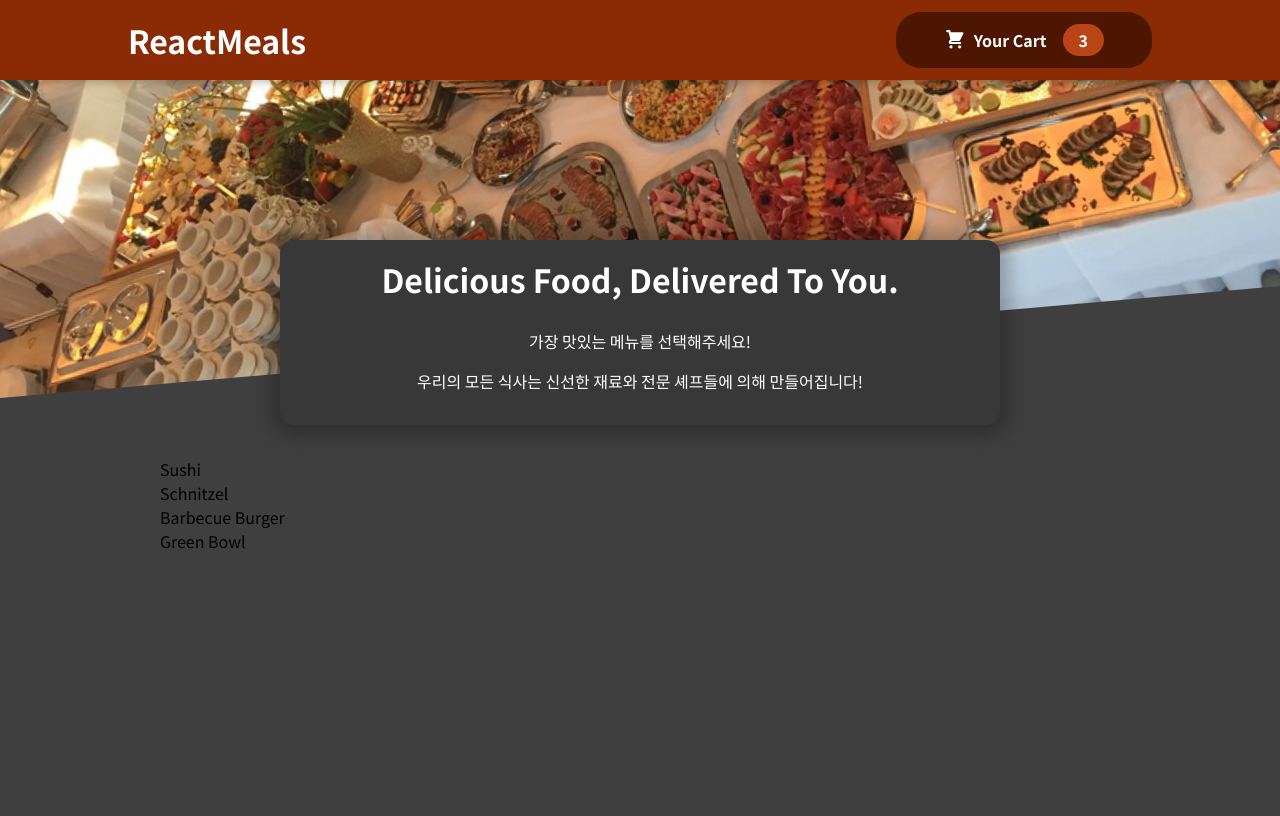
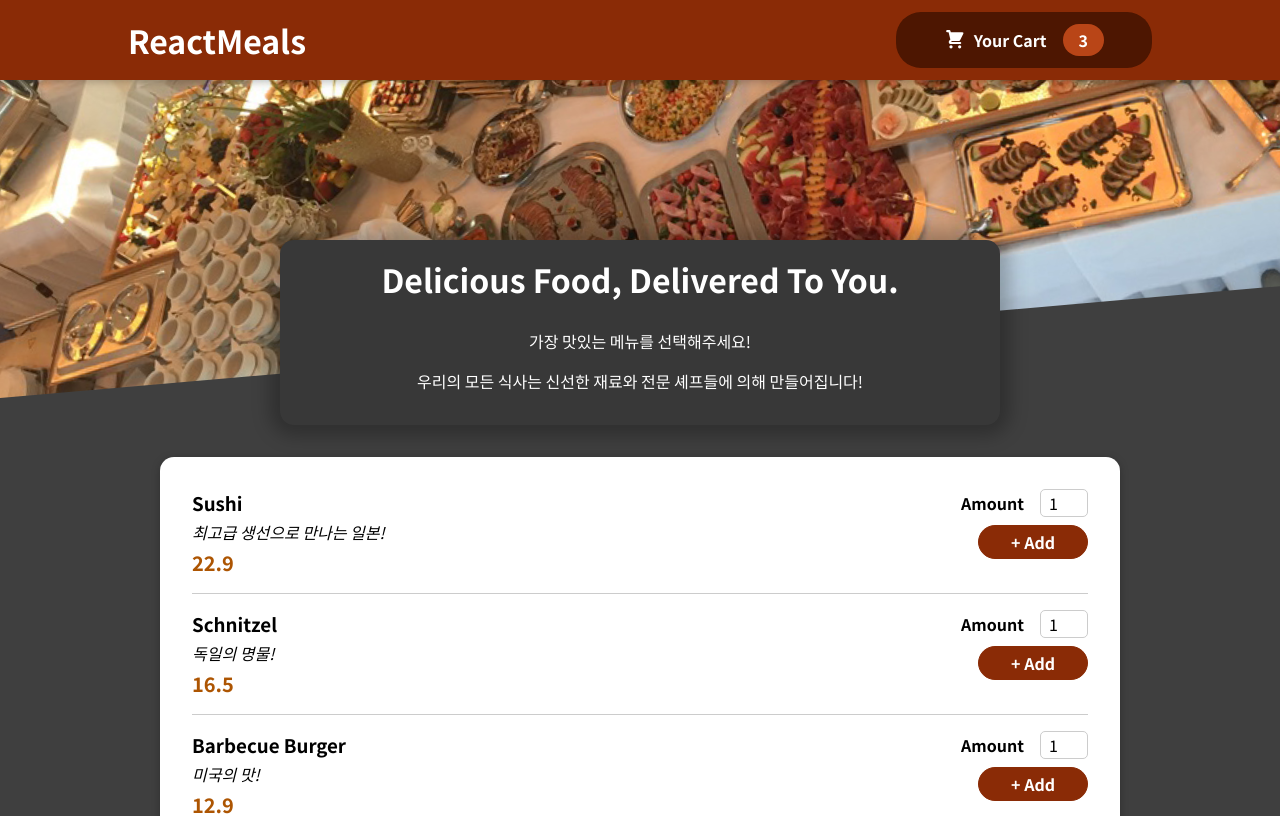
Before and after one commit to sgl7955/TheFoodOrderApp, a React (Create React App) app: page / in a window 1280 px wide. Shown: the top 816 px of the page. Built offline with nearby package versions, Linux system fonts and the light colour scheme.

Commit message:
Meal 컴포넌트 양식 추가

```diff
--- a/src/components/Meals/AvailableMeals.js
+++ b/src/components/Meals/AvailableMeals.js
@@ -1,38 +1,50 @@
+import Card from "../UI/Card";
+import MealItem from "./MealItem/MealItem";
 import classes from "./AvailableMeals.module.css";
 
 const DUMMY_MEALS = [
   {
     id: "m1",
     name: "Sushi",
-    description: "Finest fish and veggies",
-    price: 22.99,
+    description: "최고급 생선으로 만나는 일본!",
+    price: 22.9,
   },
   {
     id: "m2",
     name: "Schnitzel",
-    description: "A german specialty!",
+    description: "독일의 명물!",
     price: 16.5,
   },
   {
     id: "m3",
     name: "Barbecue Burger",
-    description: "American, raw, meaty",
-    price: 12.99,
+    description: "미국의 맛!",
+    price: 12.9,
   },
   {
     id: "m4",
     name: "Green Bowl",
-    description: "Healthy...and green...",
-    price: 18.99,
+    description: "건강 그리고 초록",
+    price: 18.9,
   },
 ];
 
 const AvailableMeals = () => {
-  const mealsList = DUMMY_MEALS.map((meal) => <li>{meal.name}</li>);
+  const mealsList = DUMMY_MEALS.map((meal) => (
+    <MealItem
+      id={meal.id}
+      key={meal.id}
+      name={meal.name}
+      description={meal.description}
+      price={meal.price}
+    />
+  ));
 
   return (
     <section className={classes.meals}>
-      <ul>{mealsList}</ul>
+      <Card>
+        <ul>{mealsList}</ul>
+      </Card>
     </section>
   );
 };
--- /dev/null
+++ b/src/components/Meals/MealItem/MealItem.js
@@ -0,0 +1,21 @@
+import MealItemForm from './MealItemForm';
+import classes from './MealItem.module.css';
+
+const MealItem = (props) => {
+  const price = `${props.price.toFixed(1)}`;
+
+  return (
+    <li className={classes.meal}>
+      <div>
+        <h3>{props.name}</h3>
+        <div className={classes.description}>{props.description}</div>
+        <div className={classes.price}>{price}</div>
+      </div>
+      <div>
+        <MealItemForm id={props.id}/>
+      </div>
+    </li>
+  );
+};
+
+export default MealItem;
--- /dev/null
+++ b/src/components/Meals/MealItem/MealItem.module.css
@@ -0,0 +1,22 @@
+.meal {
+    display: flex;
+    justify-content: space-between;
+    margin: 1rem;
+    padding-bottom: 1rem;
+    border-bottom: 1px solid #ccc;
+}
+
+.meal h3 {
+    margin: 0 0 0.25rem 0;
+}
+
+.description {
+    font-style: italic;
+}
+
+.price {
+    margin-top: 0.25rem;
+    font-weight: bold;
+    color: #ad5502;
+    font-size: 1.25rem;
+}
--- /dev/null
+++ b/src/components/Meals/MealItem/MealItemForm.js
@@ -0,0 +1,18 @@
+import Input from '../../UI/Input';
+import classes from './MealItemForm.module.css';
+
+const MealItemForm = (props) => {
+  return <form className={classes.form}>
+    <Input label='Amount' input={{
+        id: 'amount_' + props.id,
+        type: 'number',
+        min: '1',
+        max: '5',
+        step: '1',
+        defaultValue: '1'
+    }}/>
+    <button>+ Add</button>
+  </form>
+};
+
+export default MealItemForm;
--- /dev/null
+++ b/src/components/Meals/MealItem/MealItemForm.module.css
@@ -0,0 +1,20 @@
+.form {
+    text-align: right;
+}
+
+.form button {
+    font: inherit;
+    cursor: pointer;
+    background-color: #8a2b06;
+    border: 1px solid #8a2b06;
+    color: white;
+    padding: 0.25rem 2rem;
+    border-radius: 20px;
+    font-weight: bold;
+}
+
+.form button:hover,
+.form button:active {
+    background-color: #641e03;
+    border-color: #641e03;
+}
--- /dev/null
+++ b/src/components/UI/Card.js
@@ -0,0 +1,7 @@
+import classes from './Card.module.css';
+
+const Card = (props) => {
+  return <div className={classes.card}>{props.children}</div>
+};
+
+export default Card;
--- /dev/null
+++ b/src/components/UI/Card.module.css
@@ -0,0 +1,6 @@
+.card {
+    padding: 1rem;
+    box-shadow: 0 2px 8px rgba(0, 0, 0, 0.25);
+    border-radius: 14px;
+    background-color: white;
+}
--- /dev/null
+++ b/src/components/UI/Input.js
@@ -0,0 +1,11 @@
+
+import classes from './Input.module.css';
+
+const Input = (props) => {
+  return <div className={classes.input}>
+    <label htmlFor={props.input.id}>{props.label}</label>
+    <input  {...props.input} />
+  </div>
+};
+
+export default Input;
--- /dev/null
+++ b/src/components/UI/Input.module.css
@@ -0,0 +1,18 @@
+.input {
+    display: flex;
+    align-items: center;
+    margin-bottom: 0.5rem;
+}
+
+.input label {
+    font-weight: bold;
+    margin-right: 1rem;
+}
+
+.input input {
+    width: 3rem;
+    border-radius: 5px;
+    border: 1px solid #ccc;
+    font: inherit;
+    padding-left: 0.5rem;
+}
```
